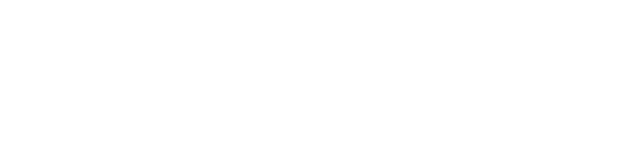
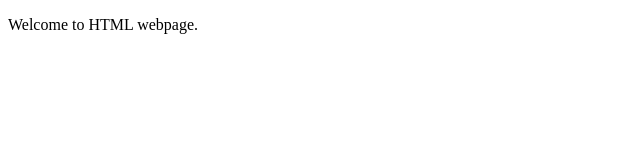
Before and after one commit to nickorzha/fullstack_development, a plain HTML site: page HTML/html_structure.html in a window 1280 px wide. Shown: the whole page, without its empty margins (0-640 px from the left). Drawn offline with Linux system fonts and the light colour scheme.

Commit message:
Modify html_structure.html

```diff
--- a/HTML/html_structure.html
+++ b/HTML/html_structure.html
@@ -6,6 +6,7 @@
 	<title>Welcome to HTML Structure!</title>
 </head>
 <body>
-	<!-- Other HTML Elements (This is a comment that is excluded of the html execution) -->
+	<!-- Other HTML Elements (This is a comment, that is excluded of the html execution) -->
+	<p>Welcome to HTML webpage.</p>
 </body>
 </html>
```
